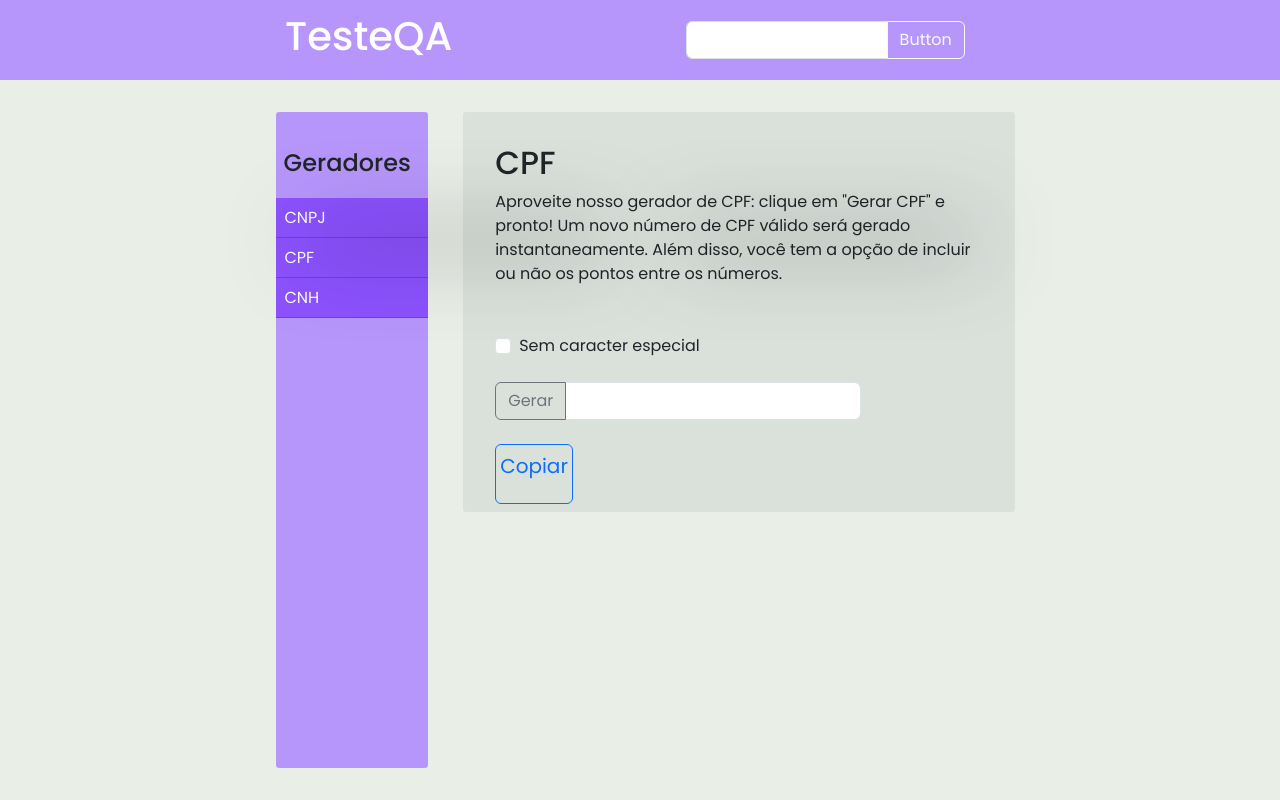
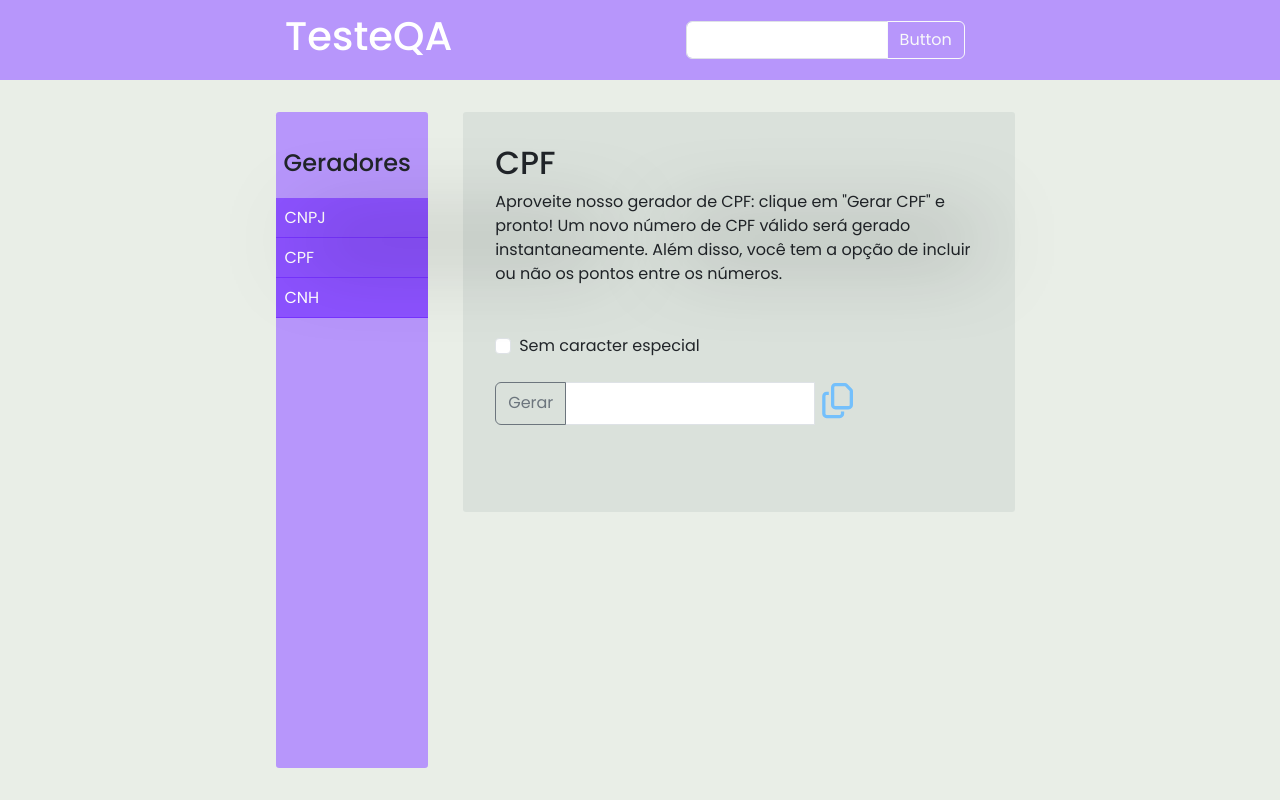
Before and after one commit to Joao-VitorGD1703/testeQA, a Vue app: page /cpf in a window 1280 px wide. Built offline with nearby package versions, Linux system fonts and the light colour scheme.

Commit message:
add icon

```diff
--- a/package.json
+++ b/package.json
@@ -9,7 +9,11 @@
     "preview": "vite preview"
   },
   "dependencies": {
+    "@fortawesome/fontawesome-free": "^6.5.2",
+    "@fortawesome/fontawesome-svg-core": "^6.5.2",
+    "@fortawesome/vue-fontawesome": "^3.0.6",
     "@vueuse/core": "^10.9.0",
+    "font-awesome": "^4.7.0",
     "sass": "^1.72.0",
     "scss": "^0.2.4",
     "vue": "^3.4.21",
--- a/src/main.js
+++ b/src/main.js
@@ -3,8 +3,8 @@ import './assets/base.css'
 import { createApp } from 'vue'
 import App from './App.vue'
 import router from '@/routes/index'
-// import '@fortawesome/fontawesome-free/css/all.css'
-// import '@fortawesome/fontawesome-free/js/all.js'
+import '@fortawesome/fontawesome-free/css/all.css'
+import '@fortawesome/fontawesome-free/js/all.js'
 // import './middlewares/interceptor'
 // import 'video.js/dist/video-js.css'
 
--- a/src/views/Cnh.vue
+++ b/src/views/Cnh.vue
@@ -3,7 +3,7 @@ import { ref } from 'vue'
 import Layout from '@/layout/MainLayout.vue';
 import { gerarCNH } from '@/composables/cnh.js'
 
-let respCnh= ref('');
+let respCnh = ref('');
 let isChecked = ref(false)
 let verificar = ref(true)
 const copyText = () => {
@@ -45,8 +45,10 @@ const getCheckedValue = () => {
                 <input type="text" class="form-control " placeholder="" aria-label="Example text with button addon"
                     aria-describedby="button-addon1" v-model="respCnh">
 
+                    <button style="border: none; background-color: transparent;" @click="copyText" type="button"><i
+                            class="fa-regular fa-copy" style="color: #74C0FC; width: 2.2em; height: 2.2em;"> <button></button></i>
+                    </button>
                 </div>
-                <button class=" rounded  fs-5 btn btn-outline-primary px-1" type="button"  @click="copyText">Copiar</button>
         </div>
 
     </Layout>
@@ -54,6 +56,4 @@ const getCheckedValue = () => {
 
 <style lang="scss" scoped>
 @import url(../assets/base.css);
-
-
 </style>
--- a/src/views/Cnpj.vue
+++ b/src/views/Cnpj.vue
@@ -61,8 +61,10 @@ const copyText = () => {
                     id="button-addon1">Gerar</button>
                 <input type="text" class="form-control " placeholder="" aria-label="Example text with button addon"
                     aria-describedby="button-addon1" v-model="respCnpj">
+                    <button style="border: none; background-color: transparent;" @click="copyText" type="button"><i
+                            class="fa-regular fa-copy" style="color: #74C0FC; width: 2.2em; height: 2.2em;"> <button></button></i>
+                    </button>
                 </div>
-                <button class=" rounded mt-4 fs-5 btn btn-outline-primary px-1" type="button"  @click="copyText">Copiar</button>
 
         </div>
     </Layout>
--- a/src/views/Cpf.vue
+++ b/src/views/Cpf.vue
@@ -2,7 +2,7 @@
 import { ref } from 'vue'
 import Layout from '@/layout/MainLayout.vue';
 import { gerarCPF } from '@/composables/cpf.js'
-import {useRemoveMask} from '@/composables/utils'
+import { useRemoveMask } from '@/composables/utils'
 
 let respCpf = ref('');
 let isChecked = ref(false)
@@ -54,23 +54,26 @@ const copyText = () => {
             <div class="form-check my-4">
                 <input class="form-check-input" type="checkbox" id="toggleButton" v-model="isChecked">
                 <label class="form-check-label" for="toggleButton">
-                  {{ isChecked ? 'Com caracter especial' : 'Sem caracter especial' }}
+                    {{ isChecked ? 'Com caracter especial' : 'Sem caracter especial' }}
                 </label>
-              </div>            <div class="input-group my-4 me-1 w-75">
+            </div>
+            <div class="input-group my-4 me-1 w-75">
 
                 <button class="btn btn-outline-secondary " type="button" @click="generateCPFFinal"
                     id="button-addon1">Gerar</button>
                 <input type="text" class="form-control " placeholder="" aria-label="Example text with button addon"
                     aria-describedby="button-addon1" v-model="respCpf">
+                <button style="border: none; background-color: transparent;" @click="copyText" type="button"><i
+                        class="fa-regular fa-copy" style="color: #74C0FC; width: 2.2em; height: 2.2em;">
+                        <button></button></i>
+                </button>
 
-                </div>
-                <button class=" rounded  fs-5 btn btn-outline-primary px-1" type="button"  @click="copyText"><p>Copiar</p></button>
+            </div>
+
         </div>
     </Layout>
 </template>
 
 <style lang="scss" scoped>
 @import url(../assets/base.css);
-
-
 </style>
```
Also changed, not shown: 1 other file (tests, documents, lock files or other folders).
